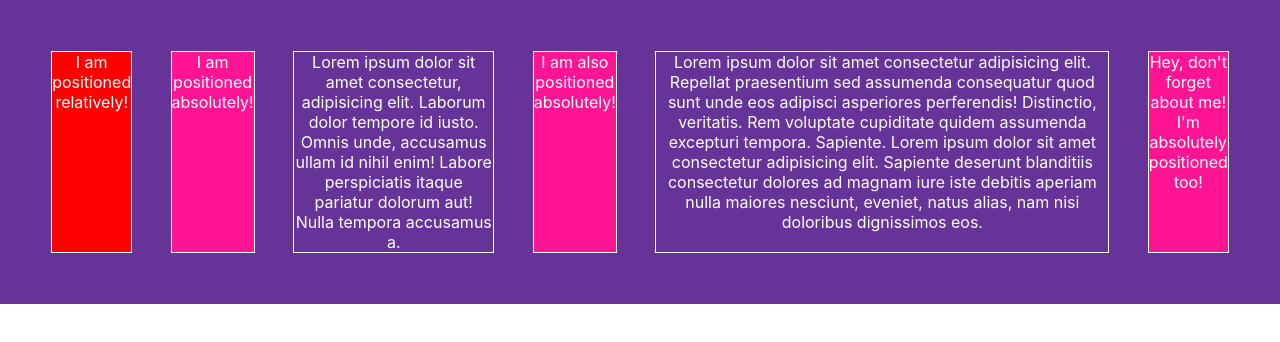
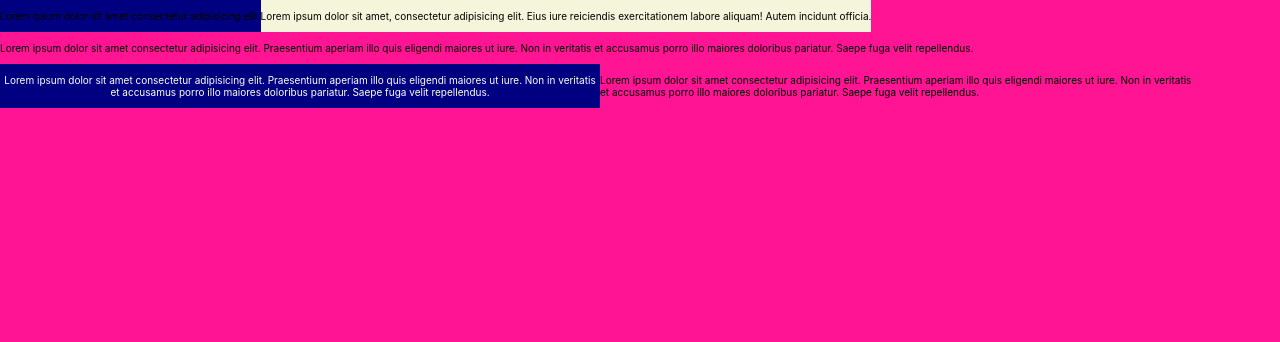
Before and after one commit to tuf75588/css-stacking-context, a website built with Parcel: page index.html in a window 1280 px wide. Built offline with nearby package versions, Linux system fonts and the light colour scheme.

Commit message:
flexbox demo

```diff
--- a/index.html
+++ b/index.html
@@ -8,27 +8,37 @@
     <title>CSS Stacking context</title>
   </head>
   <body>
-    <div class="positioning-container">
-      <div class="item">I am positioned relatively!</div>
-      <div class="item">I am positioned absolutely!</div>
-      <div class="item">
-        Lorem ipsum dolor sit amet consectetur, adipisicing elit. Laborum dolor
-        tempore id iusto. Omnis unde, accusamus ullam id nihil enim! Labore
-        perspiciatis itaque pariatur dolorum aut! Nulla tempora accusamus a.
+    <div class="flex-container">
+      <div class="one">
+        <p>Lorem ipsum dolor sit amet consectetur adipisicing elit.</p>
       </div>
-      <div class="item">I am also positioned absolutely!</div>
-      <div class="item">
-        Lorem ipsum dolor sit amet consectetur adipisicing elit. Repellat
-        praesentium sed assumenda consequatur quod sunt unde eos adipisci
-        asperiores perferendis! Distinctio, veritatis. Rem voluptate cupiditate
-        quidem assumenda excepturi tempora. Sapiente. Lorem ipsum dolor sit amet
-        consectetur adipisicing elit. Sapiente deserunt blanditiis consectetur
-        dolores ad magnam iure iste debitis aperiam nulla maiores nesciunt,
-        eveniet, natus alias, nam nisi doloribus dignissimos eos.
+      <div class="two">
+        <p>
+          Lorem ipsum dolor sit amet, consectetur adipisicing elit. Eius iure
+          reiciendis exercitationem labore aliquam! Autem incidunt officia.
+        </p>
       </div>
-      <div class="item">
-        Hey, don't forget about me! I'm absolutely positioned too!
+    </div>
+    <p>
+      Lorem ipsum dolor sit amet consectetur adipisicing elit. Praesentium
+      aperiam illo quis eligendi maiores ut iure. Non in veritatis et accusamus
+      porro illo maiores doloribus pariatur. Saepe fuga velit repellendus.
+    </p>
+    <div class="separate">
+      <div class="inner">
+        <p>
+          Lorem ipsum dolor sit amet consectetur adipisicing elit. Praesentium
+          aperiam illo quis eligendi maiores ut iure. Non in veritatis et
+          accusamus porro illo maiores doloribus pariatur. Saepe fuga velit
+          repellendus.
+        </p>
       </div>
+      <p>
+        Lorem ipsum dolor sit amet consectetur adipisicing elit. Praesentium
+        aperiam illo quis eligendi maiores ut iure. Non in veritatis et
+        accusamus porro illo maiores doloribus pariatur. Saepe fuga velit
+        repellendus.
+      </p>
     </div>
   </body>
 </html>
--- a/style.css
+++ b/style.css
@@ -1,34 +1,37 @@
 body {
   margin: 0;
   padding: 0;
-  color: white;
   font-family: -apple-system, BlinkMacSystemFont, 'Segoe UI', Roboto, Oxygen,
     Ubuntu, Cantarell, 'Open Sans', 'Helvetica Neue', sans-serif;
   box-sizing: border-box;
-}
-.positioning-container {
-  padding: 2rem;
-  display: flex;
-  background-color: rebeccapurple;
-  flex-wrap: wrap;
-}
-.positioning-container div {
-  text-align: center;
-  margin: 1.2rem;
-  border: 1px solid white;
+  background: deeppink;
+  font-size: 10px;
 }
 
-.positioning-container div:nth-child(1) {
-  background: red;
-  position: relative;
-}
-.positioning-container div:nth-child(2n) {
-  background: deeppink;
-  position: relative;
+.flex-container {
+  display: flex;
+  max-width: 1200px;
 }
 
-@media screen and (min-width: 1000px) {
-  .positioning-container {
-    flex-wrap: nowrap;
+.one {
+  background: navy;
+}
+.two {
+  background: beige;
+}
+
+@media (max-width: 375px) {
+  .flex-container {
+    flex-flow: row wrap;
   }
 }
+
+.separate {
+  display: flex;
+  max-width: 1200px;
+}
+.separate .inner {
+  background: navy;
+  color: white;
+  text-align: center;
+}
```
